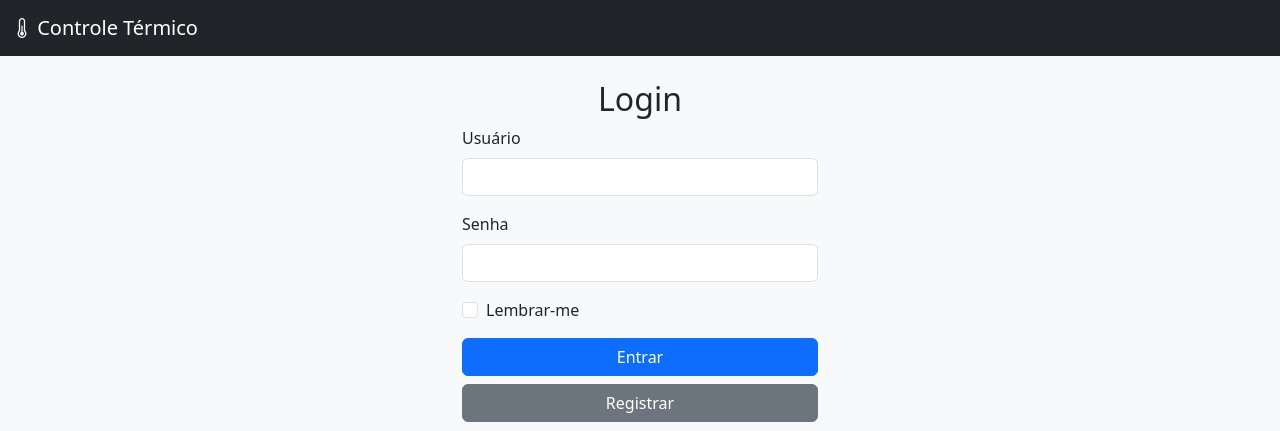
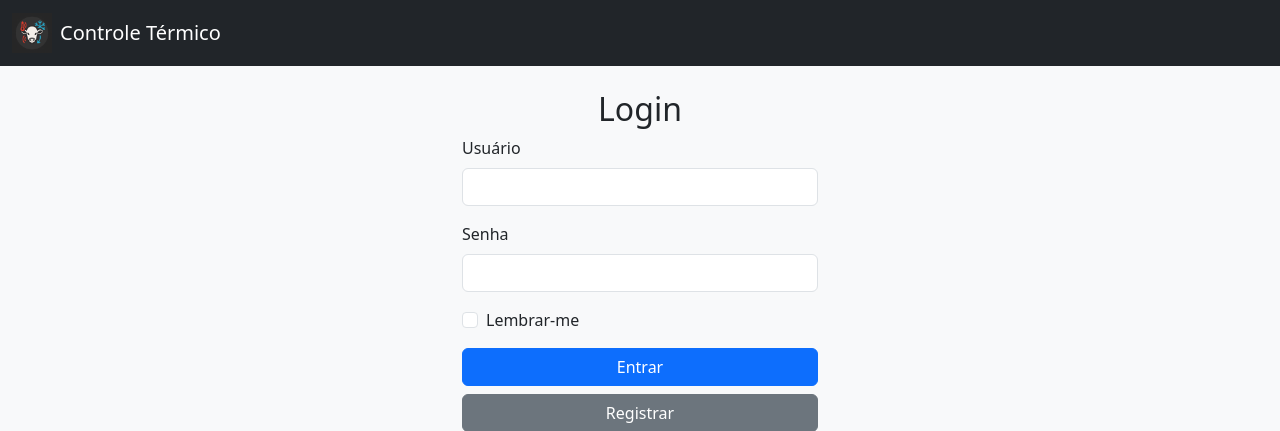
Before and after one commit to GLazzari1428/Bezerros_ExpCria_Flask, a Flask app: page /auth/login in a window 1280 px wide. Shown: the top 431 px of the page. Run offline with Flask 3, Linux system fonts and the light colour scheme.

Commit message:
added favicon

```diff
--- a/app/templates/layout.html
+++ b/app/templates/layout.html
@@ -4,6 +4,7 @@
     <meta charset="utf-8">
     <meta name="viewport" content="width=device-width, initial-scale=1">
     <title>{{ title }}</title>
+    <link rel="icon" type="image/png" href="{{ url_for('static', filename='favicon.png') }}">
     <link href="https://cdn.jsdelivr.net/npm/bootstrap@5.3.3/dist/css/bootstrap.min.css" rel="stylesheet">
     <link rel="stylesheet" href="https://cdn.jsdelivr.net/npm/bootstrap-icons@1.11.3/font/bootstrap-icons.min.css">
     <style>
@@ -17,9 +18,10 @@
     <header>
       <nav class="navbar navbar-expand-lg navbar-dark bg-dark">
         <div class="container-fluid">
-          <a class="navbar-brand" href="{{ url_for('main.home') }}">
-            <i class="bi bi-thermometer-half"></i> Controle Térmico
-          </a>
+          <a class="navbar-brand d-flex align-items-center" href="{{ url_for('main.home') }}">
+            <img src="{{ url_for('static', filename='favicon.png') }}" alt="Logo" width="40" height="40" class="me-2">
+            Controle Térmico
+        </a>
           <button class="navbar-toggler" type="button" data-bs-toggle="collapse" data-bs-target="#navbarNav" aria-controls="navbarNav" aria-expanded="false" aria-label="Toggle navigation">
             <span class="navbar-toggler-icon"></span>
           </button>
```
Also changed, not shown: app/static/favicon.png (added).
